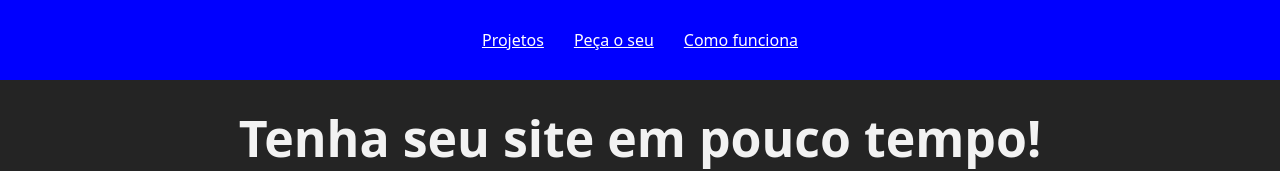
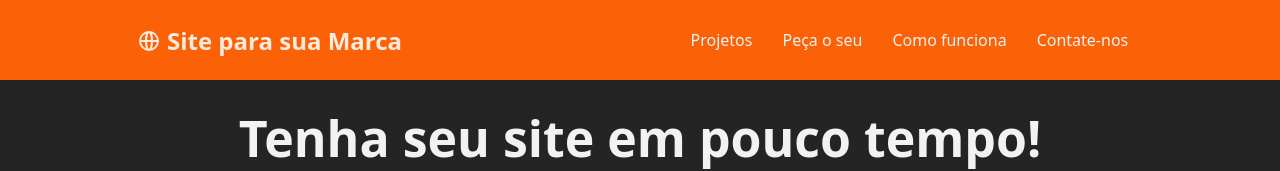
Before and after one commit to MarcusMix/page-web, a React (Vite) app: page / in a window 1280 px wide. Shown: the top 171 px of the page. Built offline with nearby package versions, Linux system fonts and the light colour scheme.

Commit message:
feat: change color, add anchor and options

```diff
--- a/src/components/navbar/navbar.jsx
+++ b/src/components/navbar/navbar.jsx
@@ -1,13 +1,27 @@
 import { NavbarContainer, NavbarItems } from "./navbar.styles";
 import { NavLink } from "react-router-dom";
+
+import { HiOutlineGlobeAlt } from "react-icons/hi";
 
 const Navbar = () => {
 	return (
 		<NavbarContainer>
+			<h1>
+				<HiOutlineGlobeAlt /> Site para sua Marca
+			</h1>
 			<NavbarItems>
-				<p><NavLink to="/projects">Projetos</NavLink></p>
-				<p><a href="#why">Peça o seu</a></p>
-				<p><a href="#how">Como funciona</a></p>
+				<p>
+					<NavLink to="/projects">Projetos</NavLink>
+				</p>
+				<p>
+					<a href="#why">Peça o seu</a>
+				</p>
+				<p>
+					<a href="#how">Como funciona</a>
+				</p>
+				<p>
+					<a href="#contact">Contate-nos</a>
+				</p>
 			</NavbarItems>
 		</NavbarContainer>
 	);
--- a/src/components/navbar/navbar.styles.js
+++ b/src/components/navbar/navbar.styles.js
@@ -6,7 +6,12 @@ export const NavbarContainer = styled.nav`
 	justify-content: space-between;
 	/* width: 100vw; */
 	height: 80px;
-	background-color: blue;
+	background-color: #fb6107;
+	/* #777DA7 */
+
+	& svg {
+		vertical-align: -10%;
+	}
 `;
 
 export const NavbarItems = styled.div`
@@ -14,9 +19,14 @@ export const NavbarItems = styled.div`
 	flex-direction: row;
 	list-style-type: none;
 
+	& a {
+		color: #f2f2f2;
+		padding: 15px;
+		text-decoration: none;
+	}
 
-    & a {
-        color: #fff;
-        padding: 15px;
-    }
+	:hover {
+		text-decoration: underline;
+		color: #FED766;
+	}
 `;
```
